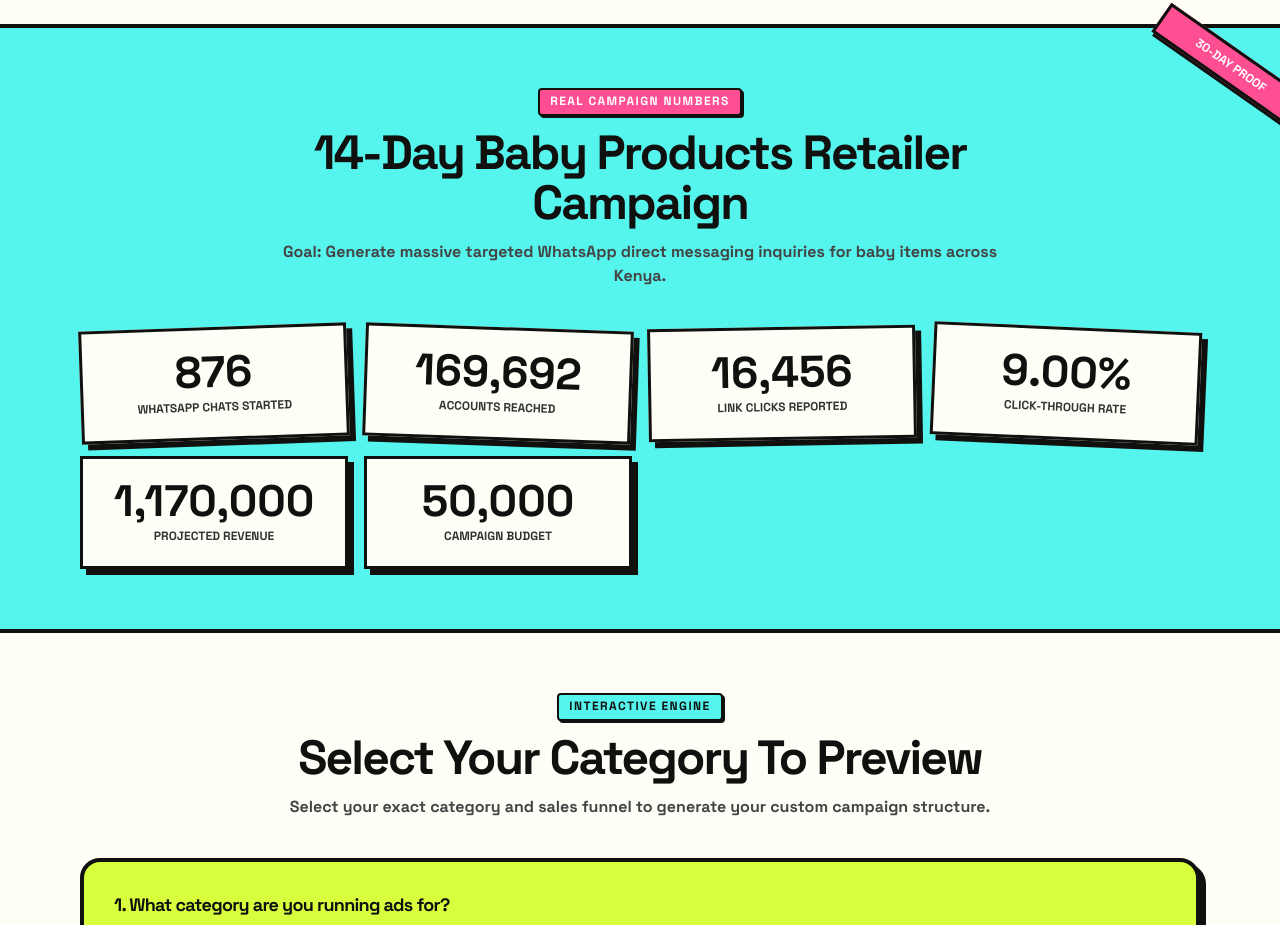
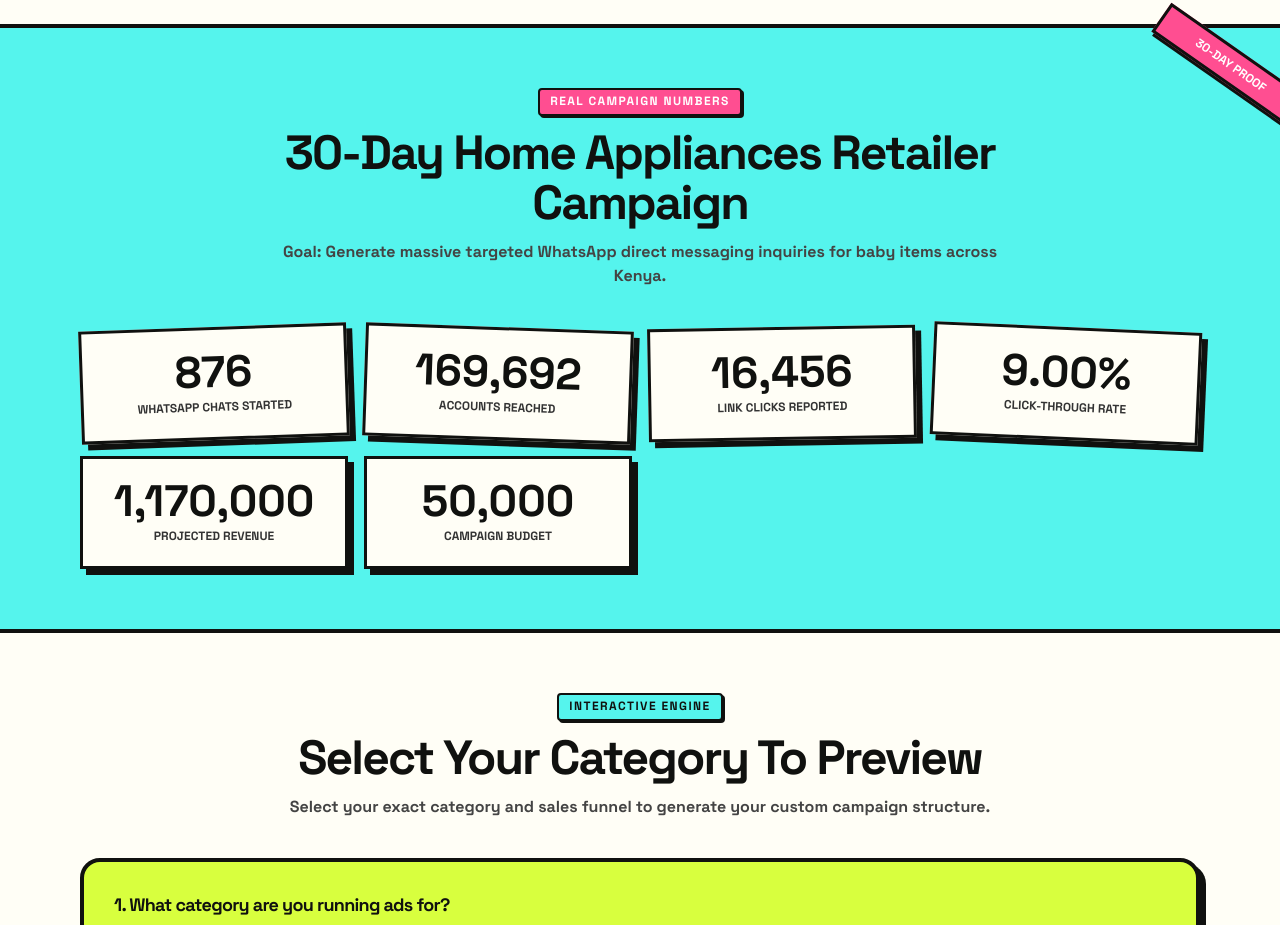
Before and after one commit to daniel-wanjala/Eastleigh-Ads, a website: page index.html in a window 1280 px wide. Shown: the part 1454-2379 px from the top of the page. Drawn offline with Linux system fonts and the light colour scheme.

Commit message:
Update index.html

```diff
--- a/index.html
+++ b/index.html
@@ -944,7 +944,7 @@
       <div class="wrap">
         <div class="sec-head">
           <span class="sec-eyebrow" style="background: var(--pink); color: #fff;">REAL CAMPAIGN NUMBERS</span>
-          <h2 class="sec-title">14-Day Baby Products Retailer Campaign</h2>
+          <h2 class="sec-title">30-Day Home Appliances Retailer Campaign</h2>
           <p class="sec-desc">Goal: Generate massive targeted WhatsApp direct messaging inquiries for baby items across Kenya.</p>
         </div>
 
```
